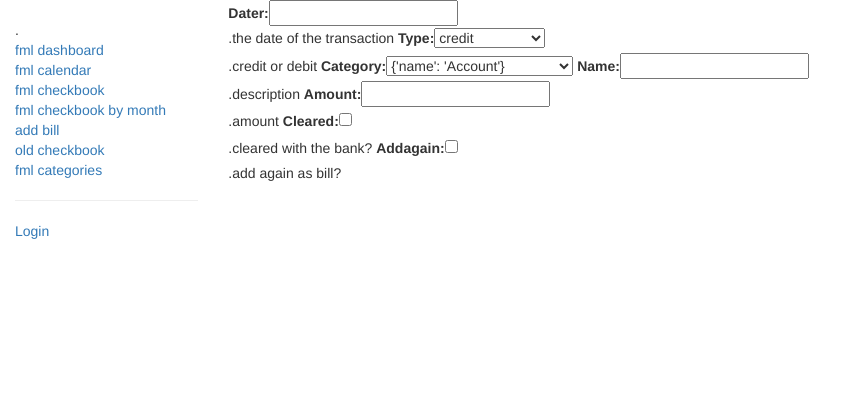
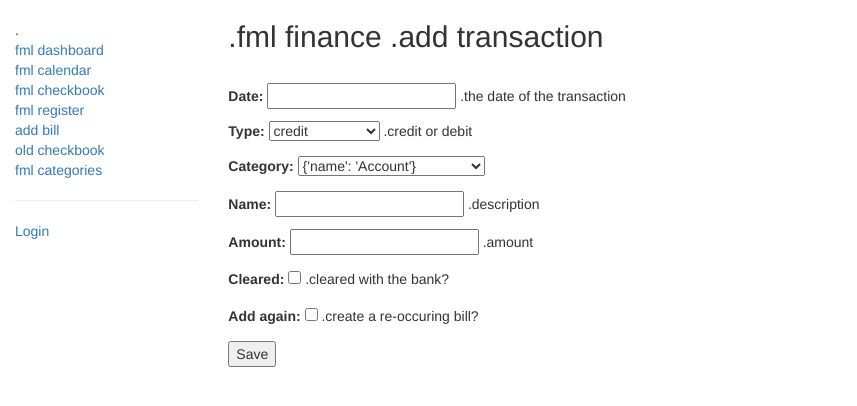
Before and after one commit to rodtermaat/fmlDjango, a Django app: page /checkbook/check/addbill/ in a window 1280 px wide. Shown: the top 406 px of the page, without its empty margins (0-857 px from the left). Run offline with Django 3.2, Linux system fonts and the light colour scheme; data comes from the database, SQL or seed files in the repository; both versions use the stored data as it was after the commit; some libraries are stand-ins or nearby versions.

Commit message:
paginate my month and working on bill add

```diff
--- a/checkbook/forms.py
+++ b/checkbook/forms.py
@@ -1,16 +1,6 @@
 #from django.forms import ModelForm
 from django import forms
 from .models import Category
-#from django import forms
-
-# class CatForm(forms.ModelForm):
-#     class Meta:
-#         model = Category
-#         fields = [
-#             "name",
-#             "frequency",
-#             "budget",
-#         ]
 
 class AddBills(forms.Form):
     """
@@ -18,10 +8,10 @@
     """
     check_type = (('CR', 'credit'),('DR', 'debit'),('SV', 'savings'),('DT', 'debt reduction'),)
 
-    dater = forms.DateField(help_text=' .the date of the transaction')
+    dater = forms.DateField(label='Date', help_text=' .the date of the transaction')
     type = forms.ChoiceField(choices=check_type, help_text=' .credit or debit')
     category = forms.ModelChoiceField(Category.objects.values('name').distinct(), empty_label=None)
     name = forms.CharField(max_length=100, help_text=' .description')
     amount = forms.IntegerField(help_text=' .amount')
     cleared = forms.BooleanField(help_text=' .cleared with the bank?')
-    addagain = forms.BooleanField(help_text=' .add again as bill?')
+    addagain = forms.BooleanField(label='Add again', help_text=' .create a re-occuring bill?')
--- a/checkbook/templates/base_generic.html
+++ b/checkbook/templates/base_generic.html
@@ -34,8 +34,8 @@
           <li>.</li>
           <li><a href="{% url 'index' %}">fml dashboard</a></li>
           <li><a href="{% url 'calendar' %}">fml calendar</a></li>
-          <li><a href="{% url 'checkbook' %}">fml checkbook</a></li>
-          <li><a href="{% url 'checkbook-month' %}">fml checkbook by month</a></li>
+          <li><a href="{% url 'checkbook-month' %}">fml checkbook</a></li>
+          <li><a href="{% url 'checkbook' %}">fml register</a></li>
           <li><a href="{% url 'add-bill' %}">add bill</a></li>
           <li><a href="{% url 'check-list' %}">old checkbook</a></li>
           <li><a href="{% url 'category-list' %}">fml categories</a></li>
--- a/checkbook/templates/checkbook/bills.html
+++ b/checkbook/templates/checkbook/bills.html
@@ -1,7 +1,11 @@
 {% extends "base_generic.html" %}
 
 {% block content %}
+<h2>.fml finance .add transaction</h2>
+<br/>
 <form method="POST">
-  {{ form }}
+  {% csrf_token %}
+  {{ form.as_p }}
+  <input type="submit" value="Save">
 </form>
 {% endblock %}
--- a/checkbook/templates/checkbook/calendar.html
+++ b/checkbook/templates/checkbook/calendar.html
@@ -1,7 +1,7 @@
 {% extends "base_generic.html" %}
 
 {% block content %}
-    <h2>.fml finance .calendar . {{MonthName}} . {{Year}}</h2>
+    <h2>.fml finance .calendar . {{MonthName}} {{Year}}</h2>
 
     <table width="97%">
       <tr>
--- a/checkbook/templates/checkbook/checkbook.html
+++ b/checkbook/templates/checkbook/checkbook.html
@@ -5,7 +5,7 @@
 {% endblock %}
 
 {% block content %}
-    <h2>.fml finance .checkbook</h2>
+    <h2>.fml finance .register</h2>
 
     <a href="{% url 'check-add' %}">add new</a>
 
--- a/checkbook/urls.py
+++ b/checkbook/urls.py
@@ -14,12 +14,14 @@
 
     path('checkbookList', views.checkbookList, name='checkbook'),
     path('checkbookMonth', views.checkbookMonth, name='checkbook-month'),
+    path('checkbookMonth/<int:aYear>/<int:aMonth>/', views.checkbookMonth, name='checkbook-monthNav'),
 
     path('checks/', views.CheckListView.as_view(), name='check-list'),
     path('check/add/', views.CheckCreate.as_view(), name='check-add'),
     path('check/<int:pk>/', views.CheckUpdate.as_view(), name='check-detail'),
     path('check/<int:pk>/delete/', CheckDelete.as_view(), name='check-delete'),
     path('check/addbill/', views.addCheckBills, name='add-bill'),
+
     path('categories/', views.CategoryListView.as_view(), name='category-list'),
     #path('category/addcpu/', views.CategoryCreate.as_view(), name='category-cpu'),
     path('category/addcpu/', views.CategoryPopUp.as_view(), name='category-cpu'),
--- a/checkbook/views.py
+++ b/checkbook/views.py
@@ -125,8 +125,8 @@
     #set up month and year navigation
     curYear = int(aYear)
     curMonth = int(aMonth)
-    CalendarFromMonth = datetime(aYear, aMonth, 1)
-    CalendarToMonth = datetime(aYear, aMonth, monthrange(aYear, aMonth)[1])
+    fromMonth = date(aYear, aMonth, 1)
+    toMonth = date(aYear, aMonth, monthrange(aYear, aMonth)[1])
 
     PreviousYear = curYear
     PreviousMonth = curMonth - 1
@@ -153,16 +153,7 @@
         else:
             chk.cleared = '-'
 
-    #only return data for the month in question.  This being
-    #the current month upon startup and allow navigation by monthrange
-    monthdata = check_list.filter(dater__gte=CalendarFromMonth, dater__lte=CalendarToMonth)
-    #CheckEntries = Check.objects.filter(dater__gte=CalendarFromMonth, dater__lte=CalendarToMonth)
-
-    #active_not_deleted = everyone.filter(is_deleted=False)
-    #active_is_deleted = everyone.filter(is_deleted=True)
-    #return render(request, 'checkbook/checkbook.html', {'checks': checks})
-
-    return render(request, 'checkbook/checkbookNEW.html', {'checks' : monthdata,
+    return render(request, 'checkbook/checkbookNEW.html', {'checks' : check_list,
                                                        'Month' : curMonth,
                                                        'MonthName' : named_month(curMonth),
                                                        'Year' : curYear,
@@ -172,6 +163,8 @@
                                                        'NextMonth' : NextMonth,
                                                        'NextMonthName' : named_month(NextMonth),
                                                        'NextYear' : NextYear,
+                                                       'fromMonth' : fromMonth,
+                                                       'toMonth' :toMonth
                                                    })
 
 
@@ -203,7 +196,7 @@
         model = Check
         fields = ['dater', 'type', 'category', 'name', 'amount', 'cleared']
         widgets = {
-            'dater': forms.TextInput(attrs={'class':'datepicker'}),
+            'dater': forms.TextInput(attrs={'class':'datepicker', 'autocomplete': 'off',}),
             'category': AddAnotherWidgetWrapper(
                 forms.Select,
                 reverse_lazy('category-cpu'),)
@@ -230,7 +223,7 @@
 # --------------------------------------------
 class CategoryListView(generic.ListView):
     model = Category
-    paginate_by = 10
+    paginate_by = 20
 
 class CategoryDetailView(generic.DetailView):
     model = Category
@@ -320,32 +313,3 @@
                                                        'NextMonthName' : named_month(NextMonth),
                                                        'NextYear' : NextYear,
                                                    })
-
-# def fmlCalendarNav(request, aYear=date.today().year, aMonth=date.today().month):
-#     cal = calendar.HTMLCalendar(calendar.MONDAY)
-#     curYear = int(aYear)
-#     curMonth = int(aMonth)
-#     fmlCal = cal.formatmonth(curYear,curMonth)
-#
-#     PreviousYear = curYear
-#     PreviousMonth = curMonth - 1
-#     if PreviousMonth == 0:
-#         PreviousMonth = 12
-#         PreviousYear = curYear - 1
-#     NextYear = curYear
-#     NextMonth = curMonth + 1
-#     if NextMonth == 13:
-#         NextMonth = 1
-#         NextYear = curYear + 1
-#
-#     return render(request, 'checkbook/calendar.html', {'fmlCalendar' : mark_safe(fmlCal),
-#                                                        'Month' : curMonth,
-#                                                        'MonthName' : named_month(curMonth),
-#                                                        'Year' : curYear,
-#                                                        'PreviousMonth' : PreviousMonth,
-#                                                        'PreviousMonthName' : named_month(PreviousMonth),
-#                                                        'PreviousYear' : PreviousYear,
-#                                                        'NextMonth' : NextMonth,
-#                                                        'NextMonthName' : named_month(NextMonth),
-#                                                        'NextYear' : NextYear,
-#                                                    })
```
Also changed, not shown: checkbook/templates/checkbook/checkbookNEW.html (+16 -3 lines), db.sqlite3.
